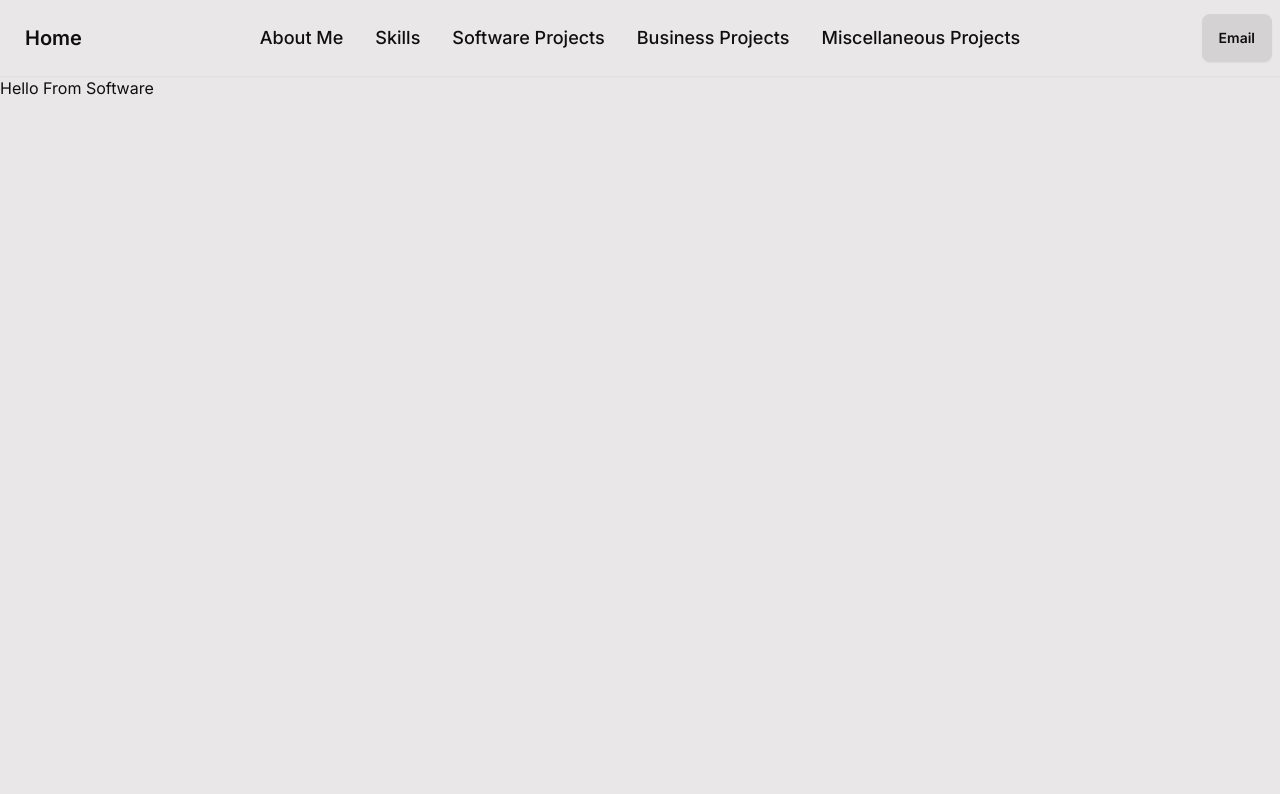
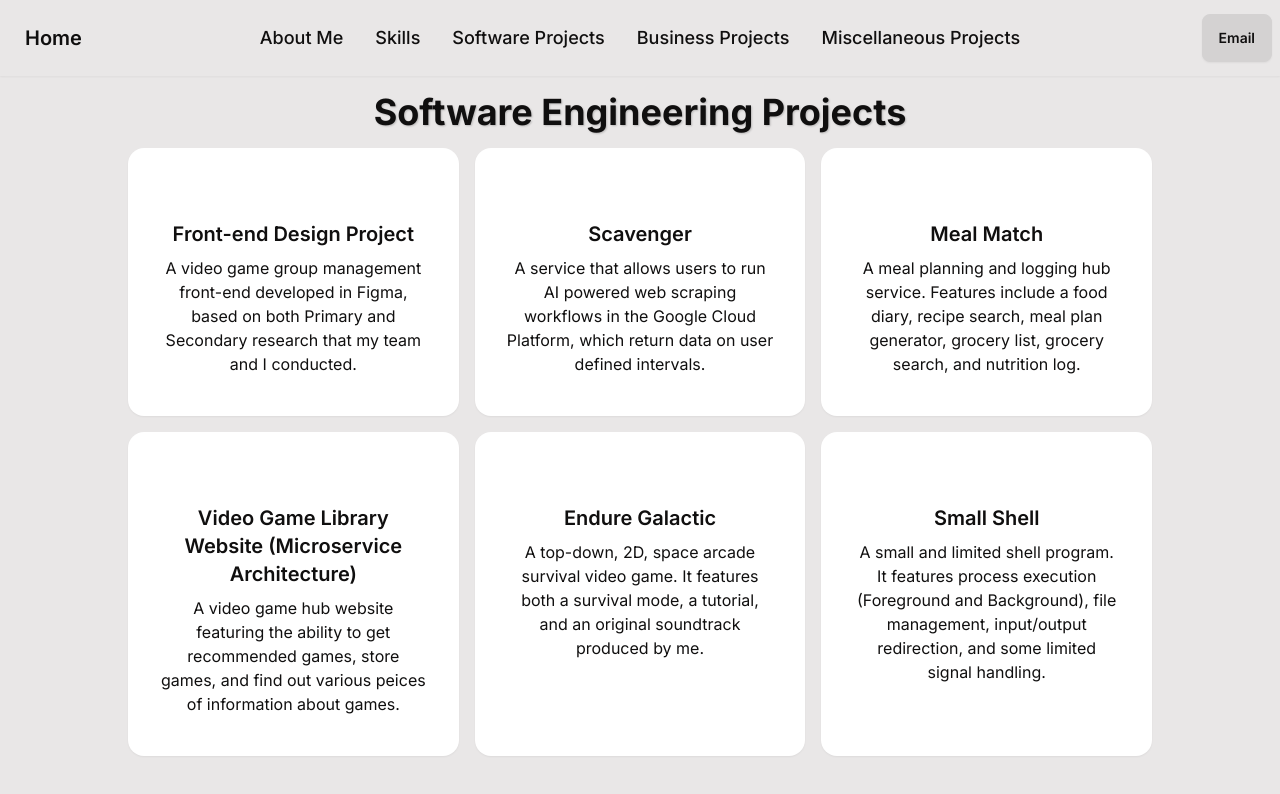
Before and after one commit to DEusername/Personal-Website, a React (Create React App) app in the folder website/: page /software-projects in a window 1280 px wide. Shown: the top 794 px of the page. Built offline with nearby package versions, Linux system fonts and the light colour scheme.

Commit message:
stubbed out the software projects page with some titles and content for the cards.

```diff
--- a/website/src/DirPages/software.js
+++ b/website/src/DirPages/software.js
@@ -1,7 +1,74 @@
+import Card from '../components/card.js'
+import PDFViewer from '../components/pdf_viewer.js';
+
 function Software() {
     return (
         <div>
-            <h1>Hello From Software</h1>
+            <h1 className="text-center font-bold text-shadow-sm text-4xl m-4">
+                Software Engineering Projects
+            </h1>
+
+            <main>
+                <div className="flex gap-4 mb-4">
+                    <Card
+                        title="Front-end Design Project"
+                        content="A video game group management front-end developed in Figma, based on
+                        both Primary and Secondary research that my team and I conducted."
+                        linkDivs={
+                            <div>
+
+                            </div>}
+                    />
+                    <Card
+                        title="Scavenger"
+                        content="A service that allows users to run AI powered web scraping workflows in
+                        the Google Cloud Platform, which return data on user defined intervals."
+                        linkDivs={
+                            <div>
+
+                            </div>}
+                    />
+                    <Card
+                        title="Meal Match"
+                        content="A meal planning and logging hub service. Features include a food diary,
+                        recipe search, meal plan generator, grocery list, grocery search, and nutrition log."
+                        linkDivs={
+                            <div>
+
+                            </div>}
+                    />
+                </div>
+                <div className="flex gap-4 mb-4">
+                    <Card
+                        title="Video Game Library Website (Microservice Architecture)"
+                        content="A video game hub website featuring the ability to get recommended games,
+                        store games, and find out various peices of information about games."
+                        linkDivs={
+                            <div>
+
+                            </div>}
+                    />
+                    <Card
+                        title="Endure Galactic"
+                        content="A top-down, 2D, space arcade survival video game. It features both a
+                        survival mode, a tutorial, and an original soundtrack produced by me."
+                        linkDivs={
+                            <div>
+
+                            </div>}
+                    />
+                    <Card
+                        title="Small Shell"
+                        content="A small and limited shell program. It features process execution
+                        (Foreground and Background), file management, input/output redirection, and
+                        some limited signal handling."
+                        linkDivs={
+                            <div>
+
+                            </div>}
+                    />
+                </div>
+            </main>
         </div>
     );
 }
```
